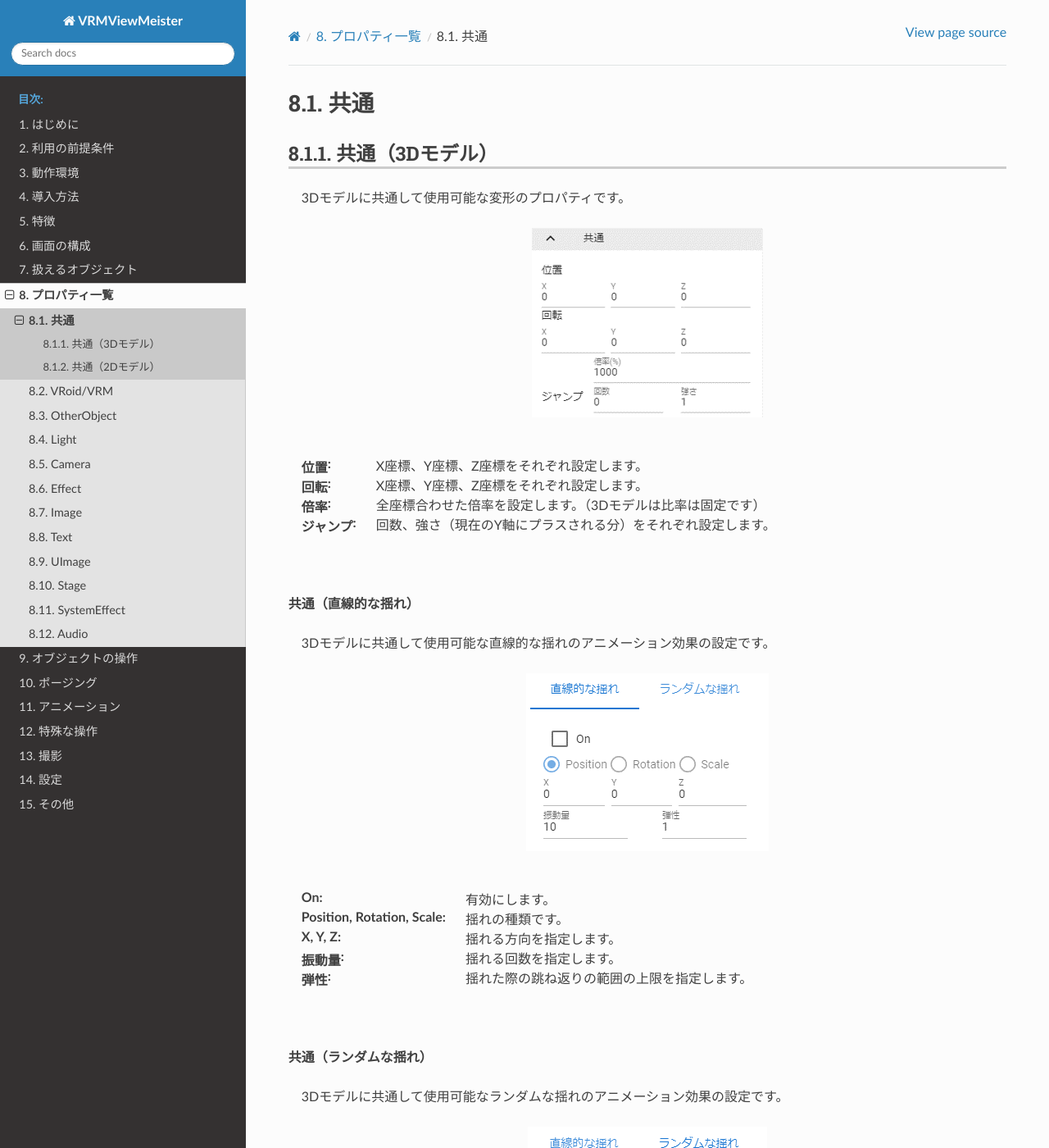
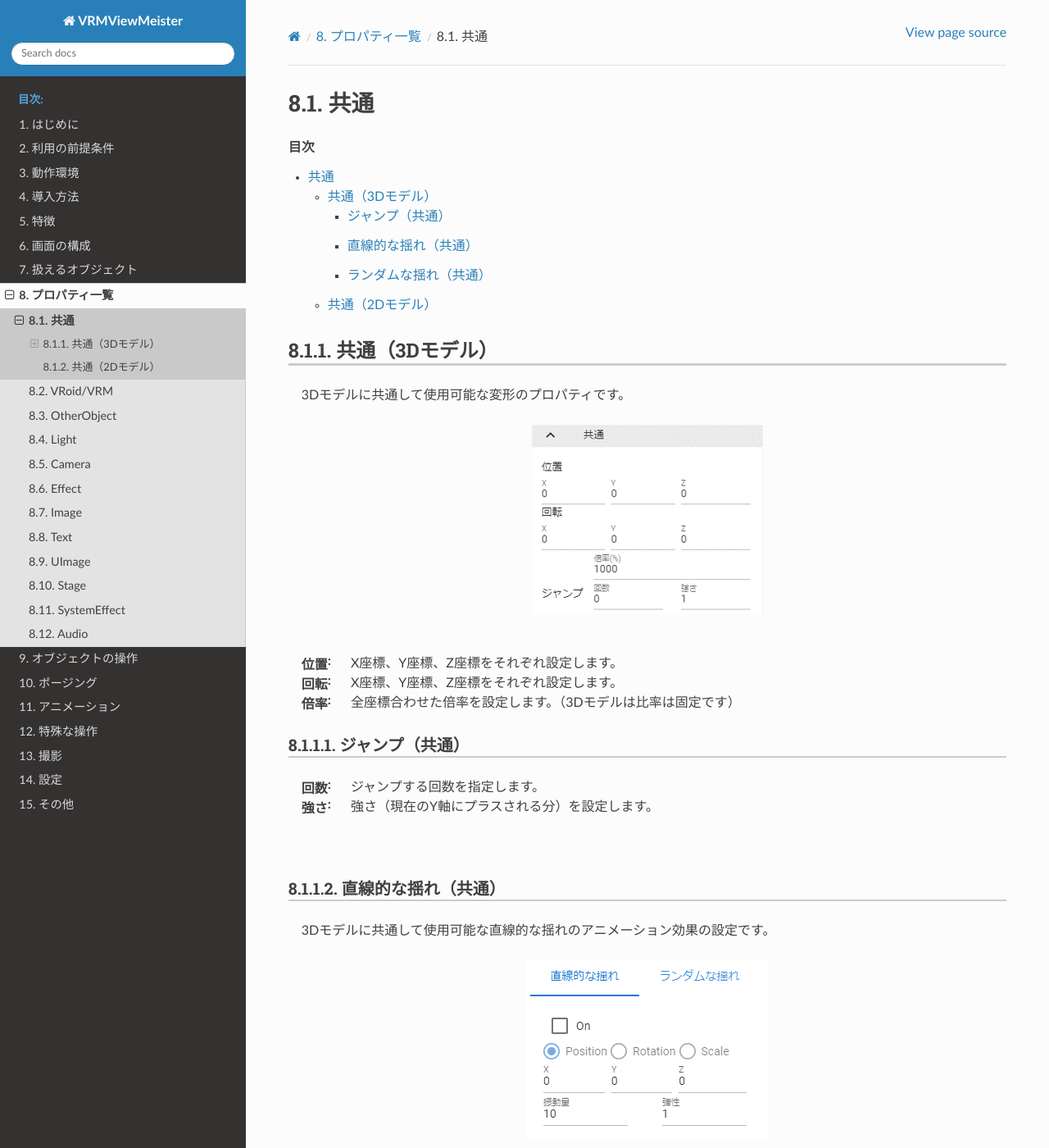
Before and after one commit to nishlumi/vrmviewmdoc, a Sphinx documentation site: the page built from docs/source/man2/prop_common.rst, in a window 1280 px wide and 1400 px high. Shown: the whole window at 82% size. Built offline with Sphinx 7.4.7 and the Read the Docs theme 2.0.0, drawn with Linux system fonts in a browser that asks for light colours; a script that is not in the unit is left out; some of the changed text lies outside the part shown.

Commit message:
5/28夜時点

```diff
--- a/docs/source/man2/prop_common.rst
+++ b/docs/source/man2/prop_common.rst
@@ -3,6 +3,8 @@
 ####################################
 共通
 ####################################
+
+.. contents::
 
 .. index:: プロパティ（3Dモデル）
 
@@ -22,12 +24,18 @@
     X座標、Y座標、Z座標をそれぞれ設定します。
 :倍率:
     全座標合わせた倍率を設定します。（3Dモデルは比率は固定です）
-:ジャンプ:
-    回数、強さ（現在のY軸にプラスされる分）をそれぞれ設定します。
+
+ジャンプ（共通）
+^^^^^^^^^^^^^^^^^^
+:回数:
+    ジャンプする回数を指定します。
+:強さ:
+    強さ（現在のY軸にプラスされる分）を設定します。
 
 |
 
-**共通（直線的な揺れ）**
+直線的な揺れ（共通）
+^^^^^^^^^^^^^^^^^^^^^^^^
 
 　3Dモデルに共通して使用可能な直線的な揺れのアニメーション効果の設定です。
 
@@ -50,7 +58,8 @@
 
 |
 
-**共通（ランダムな揺れ）**
+ランダムな揺れ（共通）
+^^^^^^^^^^^^^^^^^^^^^^^^^^
 
 　3Dモデルに共通して使用可能なランダムな揺れのアニメーション効果の設定です。
 
@@ -74,6 +83,12 @@
 
 |
 
+.. warning::
+    | ジャンプ・直線的な揺れ・ランダムな揺れは後述のアニメーションにおいて、連続したフレームでは正常に動作しません。（利用しているライブラリの仕様のため）
+    | どうしても連続して使いたい場合、必ずそれらの動きをしない操作のフレームを間に挿入してください。
+
+|
+
 .. index:: プロパティ（2Dモデル）
 
 共通（2Dモデル）
```
